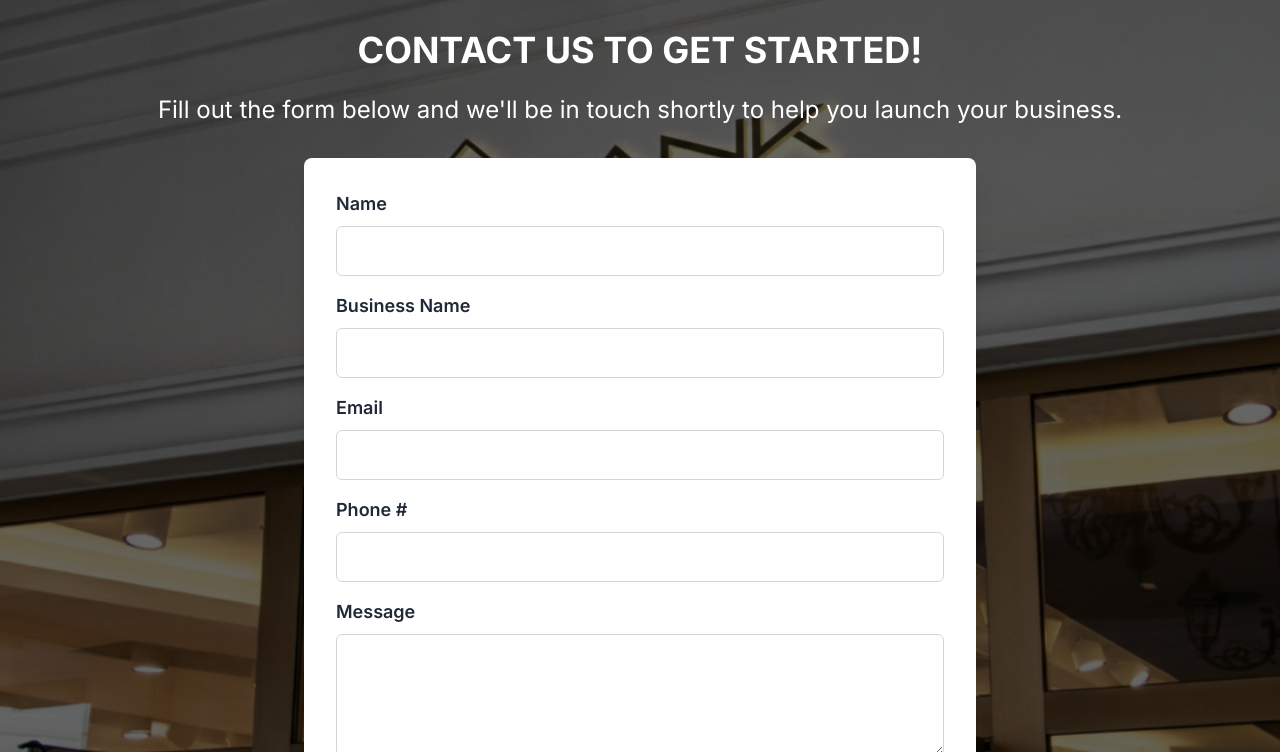
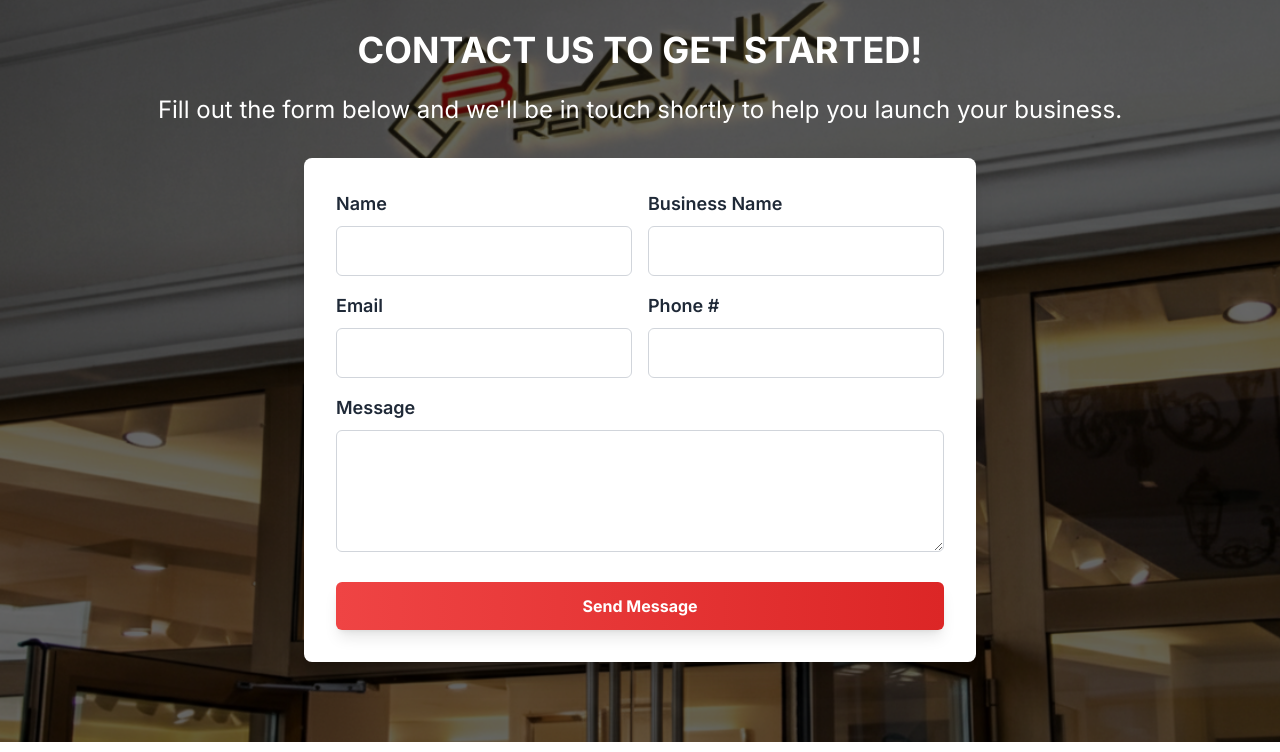
Before and after one commit to telacode/blank-removal-website, a plain HTML site: page index.html in a window 1280 px wide. Shown: the part 3896-4648 px from the top of the page. Drawn offline with nearby package versions, Linux system fonts and the light colour scheme.

Commit message:
Update index.html

```diff
--- a/index.html
+++ b/index.html
@@ -308,21 +308,25 @@
                     <p>Thank you for your message. We will get back to you as soon as possible.</p>
                 </div>
                 <form id="contact-form" action="https://docs.google.com/forms/u/0/d/e/1FAIpQLScJcKWLnMPw-s2jW-xrX9Ho4-gIPOFTQsxz12Bp9xXM_DZGPw/formResponse" method="POST" target="hidden-iframe">
-                    <div class="mb-4">
+                    <div class="grid grid-cols-1 md:grid-cols-2 gap-4 mb-4">
+                        <div>
                             <label for="name" class="block text-left text-lg font-semibold mb-2">Name</label>
                             <input type="text" id="name" name="entry.999467922" class="w-full px-4 py-3 rounded-md border border-gray-300 focus:outline-none focus:ring-2 focus:ring-red-500" required>
                         </div>
-                    <div class="mb-4">
+                        <div>
                             <label for="business-name" class="block text-left text-lg font-semibold mb-2">Business Name</label>
                             <input type="text" id="business-name" name="entry.497005978" class="w-full px-4 py-3 rounded-md border border-gray-300 focus:outline-none focus:ring-2 focus:ring-red-500">
                         </div>
-                    <div class="mb-4">
+                    </div>
+                    <div class="grid grid-cols-1 md:grid-cols-2 gap-4 mb-4">
+                        <div>
                             <label for="email" class="block text-left text-lg font-semibold mb-2">Email</label>
                             <input type="email" id="email" name="entry.1090664708" class="w-full px-4 py-3 rounded-md border border-gray-300 focus:outline-none focus:ring-2 focus:ring-red-500" required>
                         </div>
-                    <div class="mb-4">
+                        <div>
                             <label for="phone" class="block text-left text-lg font-semibold mb-2">Phone #</label>
                             <input type="tel" id="phone" name="entry.1772722593" class="w-full px-4 py-3 rounded-md border border-gray-300 focus:outline-none focus:ring-2 focus:ring-red-500">
+                        </div>
                     </div>
                     <div class="mb-6">
                         <label for="message" class="block text-left text-lg font-semibold mb-2">Message</label>
```
Lines whose indentation alone changed are shown as unchanged.
